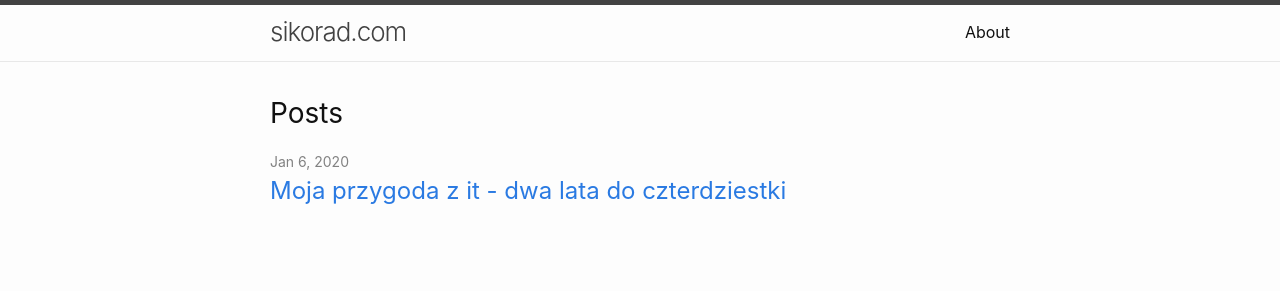
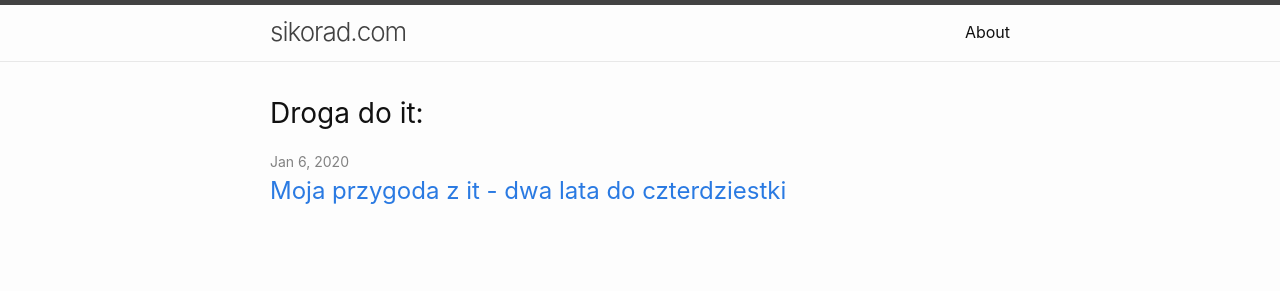
Before and after one commit to efiksio/sikorad, a Jekyll site: the page built from index.markdown, in a window 1280 px wide. Shown: the top 291 px of the page. Built offline with Jekyll 4.4.1, drawn with Linux system fonts in a browser that asks for light colours.

Commit message:
1st post

```diff
--- a/_layouts/home.html
+++ b/_layouts/home.html
@@ -10,7 +10,7 @@ layout: default
   {{ content }}
 
   {%- if site.posts.size > 0 -%}
-    <h2 class="post-list-heading">{{ page.list_title | default: "Posts" }}</h2>
+    <h2 class="post-list-heading">{{ page.list_title | default: "Droga do it:" }}</h2>
     <ul class="post-list">
       {%- for post in site.posts -%}
       <li>
```
